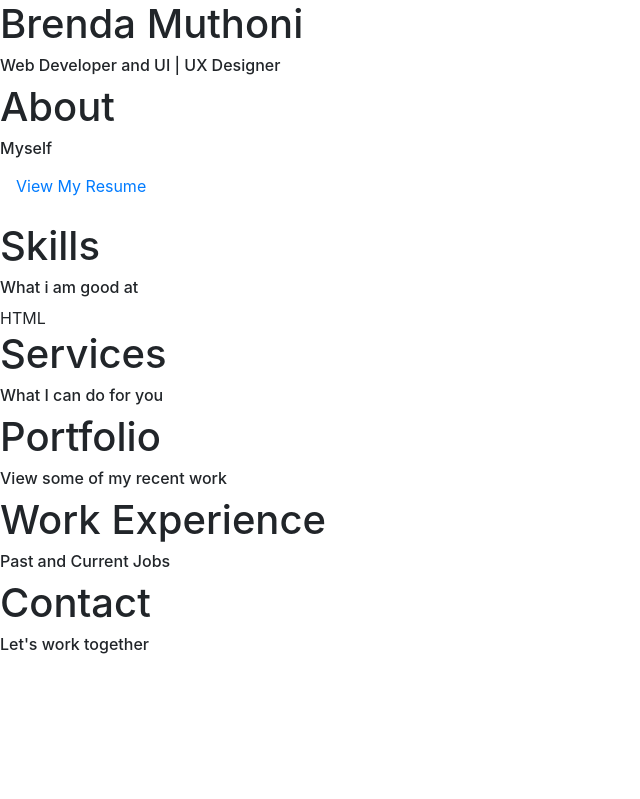
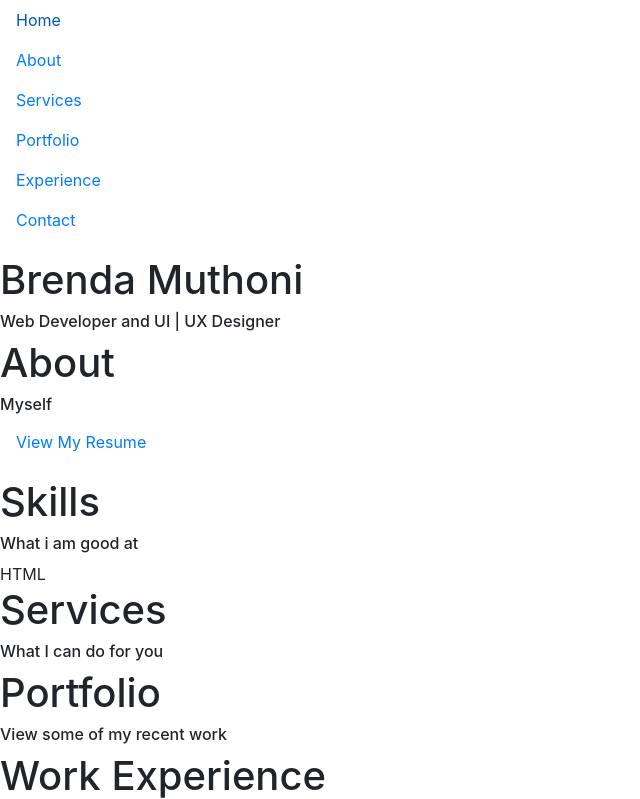
Before and after one commit to Brenda-M/personal-portfolio-with-django, a Django app: page / in a window 1280 px wide. Shown: the top 799 px of the page, without its empty margins (0-640 px from the left). Before the commit the page ends 654 px from the top, so only its background shows below. Run offline with Django 3.2, Linux system fonts and the light colour scheme; data that the repository does not hold is empty; parts of the project's set-up code (start-up, migrations or seed data) failed here and were passed over; some libraries are stand-ins or nearby versions.

Commit message:
reset global margin and padding

```diff
--- a/mainpage/templates/mainpage/base.html
+++ b/mainpage/templates/mainpage/base.html
@@ -6,6 +6,8 @@
   <meta charset="UTF-8">
   <meta name="viewport" content="width=device-width, initial-scale=1.0">
   <link rel="stylesheet" href="https://cdn.rawgit.com/konpa/devicon/df6431e323547add1b4cf45992913f15286456d3/devicon.min.css">
+  <link rel="stylesheet" href="https://unpkg.com/aos@next/dist/aos.css" />
+	<link rel="stylesheet" href="https://use.fontawesome.com/releases/v5.7.2/css/all.css"	integrity="sha384-fnmOCqbTlWIlj8LyTjo7mOUStjsKC4pOpQbqyi7RrhN7udi9RwhKkMHpvLbHG9Sr" crossorigin="anonymous">
   <link rel="stylesheet" href="{% static 'css/main.css' %}">
 
   {% if title %}
@@ -16,16 +18,17 @@
 
   {% block styles %}
     {% bootstrap_css %}
-    <link rel="stylesheet" href="{% static 'css/basenews.css' %}">
+    <link rel="stylesheet" href="{% static 'css/main.css' %}">
   {% endblock %}
 </head>
 <body>
-  {% include "navbar.html" %}
+  {% include "mainpage/partials/_header.html" %}
 
   {% block content %}{%endblock%}
 
   {% block scripts %}
    <script src="https://ajax.googleapis.com/ajax/libs/jquery/3.2.1/jquery.min.js"></script>
+   <script href="{% static 'js/main.js' %}"></script>
    {% bootstrap_javascript jquery='full' %}
   {% endblock %}
 </body>
--- a/mainpage/templates/mainpage/main.html
+++ b/mainpage/templates/mainpage/main.html
@@ -1,25 +1,7 @@
-{# Load the tag library #}
-{% load bootstrap4 %}
+{% extends 'mainpage/base.html' %}
 {% load static %}
 
-<!DOCTYPE html>
-<html lang="en">
-<head>
-  <meta charset="UTF-8">
-  <meta name="viewport" content="width=device-width, initial-scale=1.0">
-  {% bootstrap_css %}
-  <link rel="stylesheet" href="https://cdn.rawgit.com/konpa/devicon/df6431e323547add1b4cf45992913f15286456d3/devicon.min.css">
-  <link rel="stylesheet" href="{% static 'css/main.css' %}">
-
-  <title>Brenda Muthoni - Software Developer </title>
-</head>
-<body>
-  <header>
-    <div class="landing-text">
-      <h1>Brenda Muthoni</h1>
-      <h6>Web Developer and UI | UX Designer </h6>
-    </div>
-  </header>
+{% block content %}
 
   <section>
     <div class="about-heading">
@@ -84,7 +66,4 @@
       <h6>Let's work together</h6>
     </div>
   </section>
-
-  {% bootstrap_javascript jquery='full' %}
-</body>
-</html>
+{% endblock %}
--- /dev/null
+++ b/mainpage/templates/mainpage/partials/_header.html
@@ -0,0 +1,33 @@
+<header>
+  <div class="menu-toggler">
+    <div class="bar half start"></div>
+    <div class="bar"></div>
+    <div class="bar half end"></div>
+  </div>
+  <nav class="top-nav">
+    <ul class="nav-list">
+      <li>
+        <a href="index.html" class="nav-link">Home</a>
+      </li>
+      <li>
+        <a href="#about" class="nav-link">About</a>
+      </li>
+      <li>
+        <a href="#services" class="nav-link">Services</a>
+      </li>
+      <li>
+        <a href="#portfolio" class="nav-link">Portfolio</a>
+      </li>
+      <li>
+        <a href="#experience" class="nav-link">Experience</a>
+      </li>
+      <li>
+        <a href="#contact" class="nav-link">Contact</a>
+      </li>
+    </ul>
+  </nav>
+  <div class="landing-text">
+    <h1>Brenda Muthoni</h1>
+    <h6>Web Developer and UI | UX Designer</h6>
+  </div>
+</header>
--- a/mainpage/templates/mainpage/partials/_navbar.html
+++ /dev/null
@@ -1,3 +0,0 @@
-<div class="menu-toggler">
-
-</div>
--- a/mainpage/views.py
+++ b/mainpage/views.py
@@ -1,9 +1,10 @@
 from django.shortcuts import render
-from .models import Project
+from .models import Project, Tag
 
 
 def home(request):
 
   projects = Project.objects.all()
 
+
   return render(request, 'mainpage/main.html', {'projects': projects})
--- a/portfolio/settings.py
+++ b/portfolio/settings.py
@@ -118,4 +118,4 @@ STATICFILES_DIRS = [
 ]
 
 MEDIA_URL = '/media/'
-MEDIA_ROOT = os.path.root(BASE_DIR, 'media')
+MEDIA_ROOT = os.path.join(BASE_DIR, 'media')
--- /dev/null
+++ b/static/css/main.css
@@ -0,0 +1,5 @@
+*{
+  margin: 0;
+  padding: 0;
+  box-sizing: border-box;
+}
```
Also changed, not shown: mainpage/forms.py (added, +16 -0 lines), mainpage/models.py (line endings or trailing spaces), media/projects/Screenshot_41.png (added), media/projects/Screenshot_45.png (added), media/projects/Screenshot_46.png (added), media/projects/Screenshot_48.png (added), static/img/logo1.png (added), static/img/logo2.png (added), static/img/logo3.jpg (added), static/img/logo4.png (added), static/img/sitebg.jpg (added), static/js/main.js (added), 1 other file.
